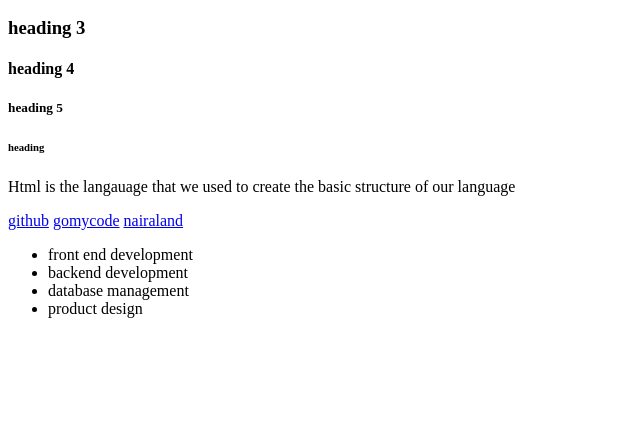
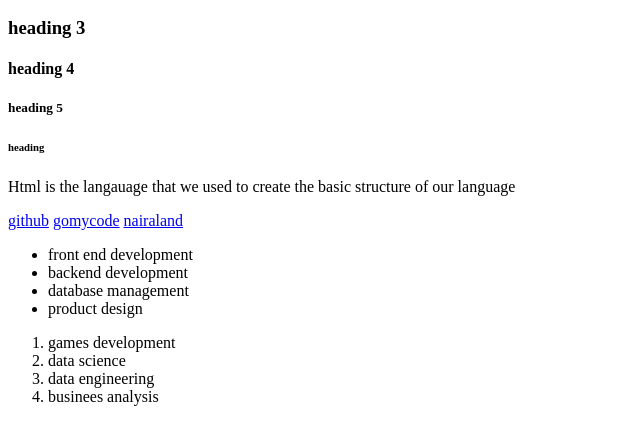
Before and after one commit to loidloison/recap, a plain HTML site: page index.html in a window 1280 px wide. Shown: the part 110-552 px from the top of the page, without its empty margins (0-640 px from the left). Drawn offline with Linux system fonts and the light colour scheme.

Commit message:
html ordered list tags added

```diff
--- a/index.html
+++ b/index.html
@@ -31,6 +31,15 @@
     <li>product design</li>
    </ul>
 
+   <!-- html ordered list -->
+   <ol>
+    <li>games development</li>
+    <li>data science</li>
+    <li>data engineering</li>
+    <li>businees analysis</li>
+
+   </ol>
+
 
 </body>
 </html>
```
